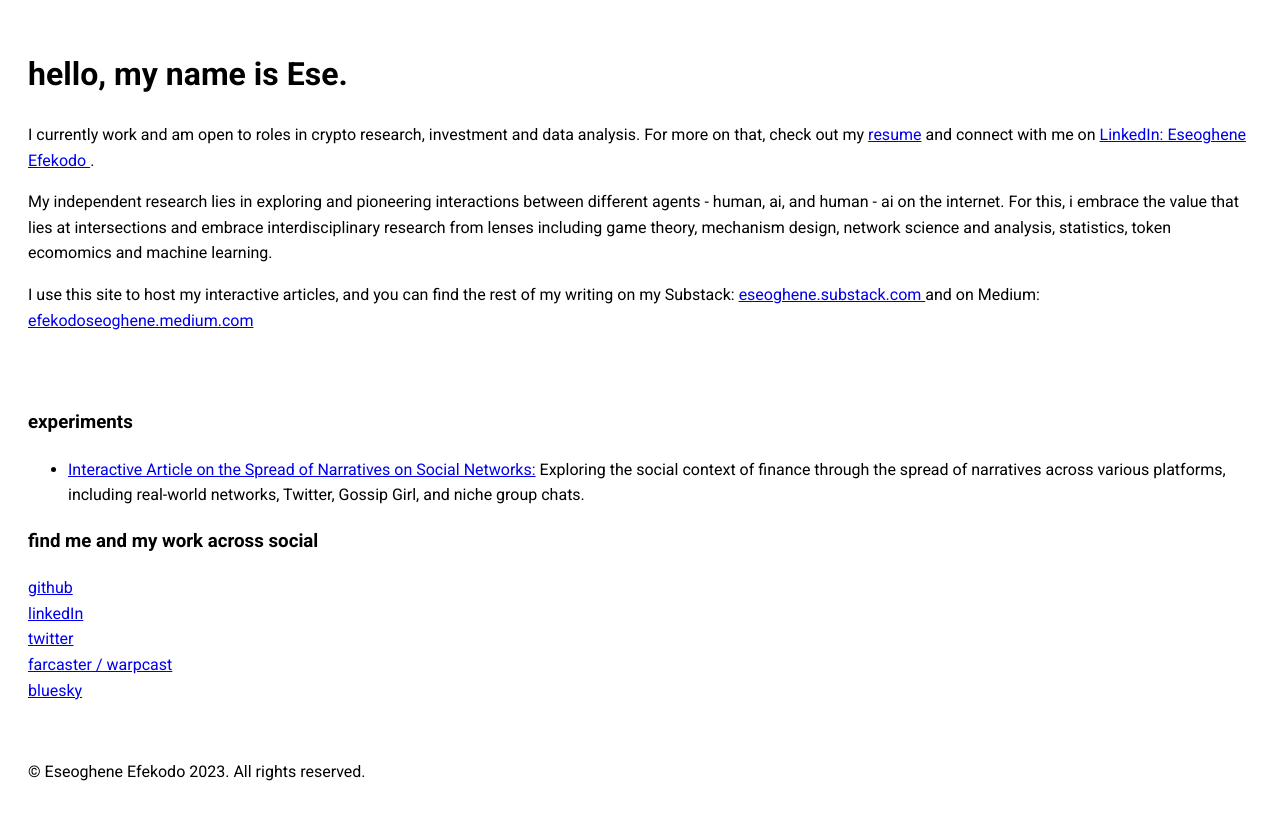
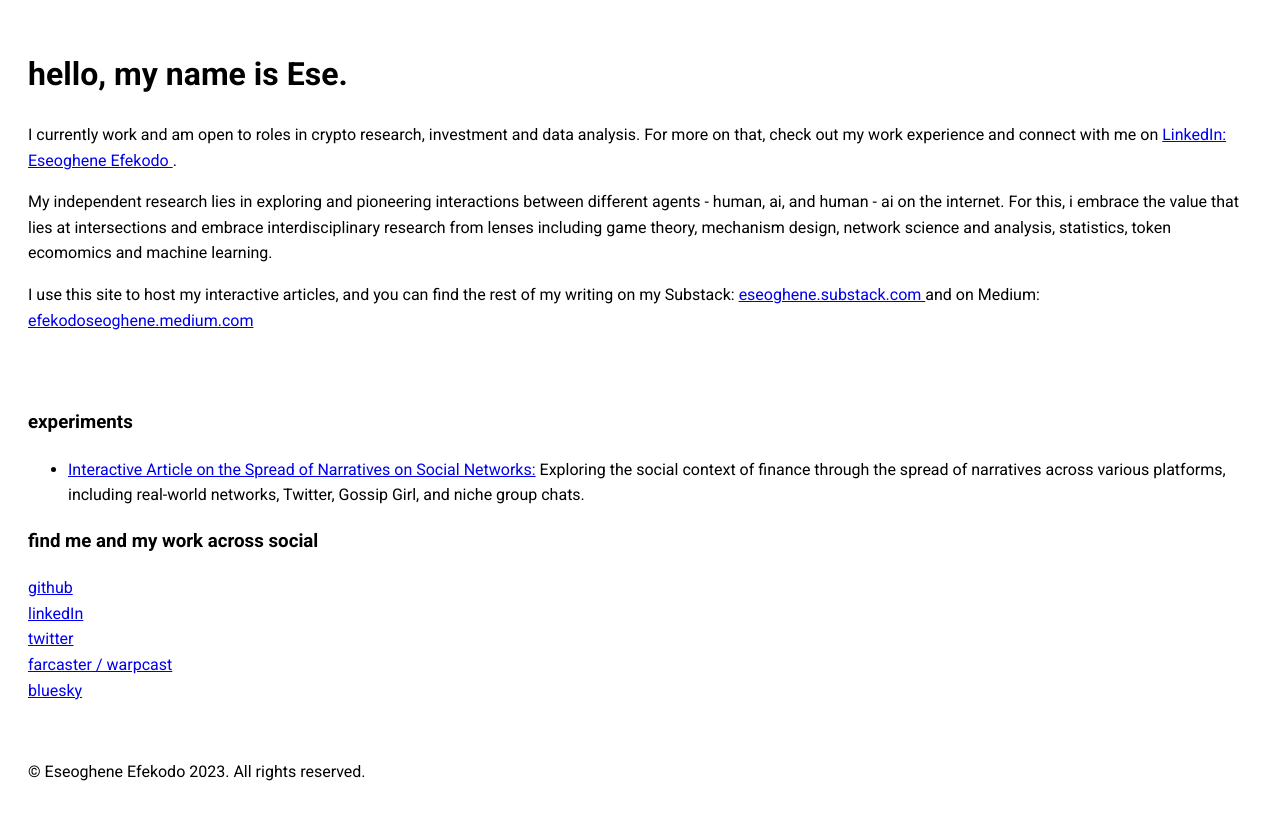
Before and after one commit to eses-lab/eses-lab.github.io, a plain HTML site: page index.html in a window 1280 px wide. Drawn offline with Linux system fonts and the light colour scheme; a script that the page names is missing.

Commit message:
Update index.html
Removing resume link and only linking linkedin

```diff
--- a/index.html
+++ b/index.html
@@ -15,7 +15,7 @@
     <h1>hello, my name is Ese. </h1>
 
     <p> I currently work and am open to roles in crypto research, investment and data analysis. For more on that, check
-      out my <a href="resume-link">resume</a> and connect with me on <a
+      out my work experience and connect with me on <a
         href="https://www.linkedin.com/in/eseoghene-efekodo/" target="_blank"> LinkedIn: Eseoghene Efekodo </a>. </p>
 
 
```
